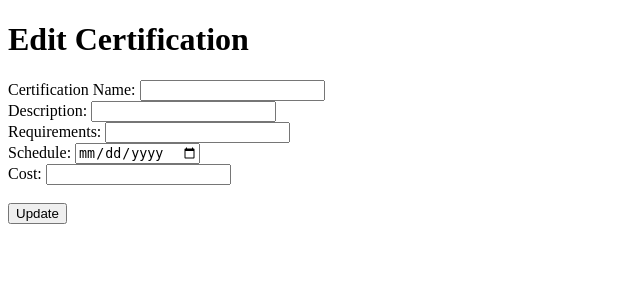
After one commit to engming0809/A-Centralised-Registration-Management-Portal-for-Professional-Certification-Exams, a PHP site: page /EditCert.php in a window 1280 px wide. The commit adds this page. Shown: the top 300 px of the page, without its empty margins (0-640 px from the left). Run offline with PHP 8.4, Linux system fonts and the light colour scheme; tables that the repository leaves empty or names only in its code hold one stand-in row (values such as "Sample post"); data that the repository does not hold is empty.

Commit message:
[bongani]

```diff
--- /dev/null
+++ b/EditCert.php
@@ -0,0 +1,89 @@
+<!DOCTYPE html>
+<html lang="en">
+<head>
+    <meta charset="UTF-8">
+    <meta name="viewport" content="width=device-width, initial-scale=1.0">
+    <title>Edit Certification</title>
+</head>
+<body>
+
+    <h1>Edit Certification</h1>
+
+    <?php
+    // Database credentials
+    $servername = 'localhost';
+    $db   = 'cert_reg_management_db';
+    $user = 'root';
+    $pass = '';
+
+    // Create a connection
+    $conn = new mysqli($servername, $user, $pass, $db);
+
+    // Check the connection
+    if ($conn->connect_error) {
+        die("Connection failed: " . $conn->connect_error);
+    }
+
+    // Check if 'edit' GET parameter is set
+    if (isset($_GET['edit'])) {
+        $cert_name = $_GET['edit'];
+
+        // Fetch the certification details for editing
+        $record = $conn->query("SELECT * FROM certifications WHERE certification_name='$cert_name'")->fetch_assoc();
+    }
+
+    // Handle the update form submission
+    if (isset($_POST['update'])) {
+        $cert_name = $_POST['certification_name'];
+        $description = $_POST['description'];
+        $requirements = $_POST['requirements'];
+        $schedule = $_POST['schedule'];
+        $cost = $_POST['cost'];
+
+        // Update query
+        $update_query = "UPDATE certifications
+                         SET certification_name='$cert_name',
+                             description='$description',
+                             requirements='$requirements',
+                             schedule='$schedule',
+                             cost='$cost'
+                         WHERE certification_name='$cert_name'";
+
+        if ($conn->query($update_query)) {
+            echo "<p>Record for certification $cert_name updated successfully.</p>";
+            // Redirect back to the main page after update
+            //header('Location: index.php');
+            exit;
+        } else {
+            echo "<p>Failed to update record for $cert_name.</p>";
+        }
+    }
+    ?>
+
+    <!-- Edit Form -->
+    <form action="edit.php?edit=<?php echo $cert_name; ?>" method="post">
+        <label for="certification_name">Certification Name:</label>
+        <input type="text" name="certification_name" value="<?php echo $record['certification_name']; ?>" required><br>
+
+        <label for="description">Description: </label>
+        <input type="text" name="description" value="<?php echo $record['description']; ?>" required><br>
+
+        <label for="requirements">Requirements:</label>
+        <input type="text" name="requirements" value="<?php echo $record['requirements']; ?>" required><br>
+
+        <label for="schedule">Schedule:</label>
+        <input type="date" name="schedule" value="<?php echo $record['schedule']; ?>" required><br>
+
+        <label for="cost">Cost:</label>
+        <input type="text" name="cost" value="<?php echo $record['cost']; ?>" required><br><br>
+
+        <input type="submit" name="update" value="Update">
+    </form>
+
+    <?php
+    // Close the connection
+    $conn->close();
+    ?>
+
+</body>
+</html>
```
Also changed, not shown: CertOver.php (+4 -3 lines).
